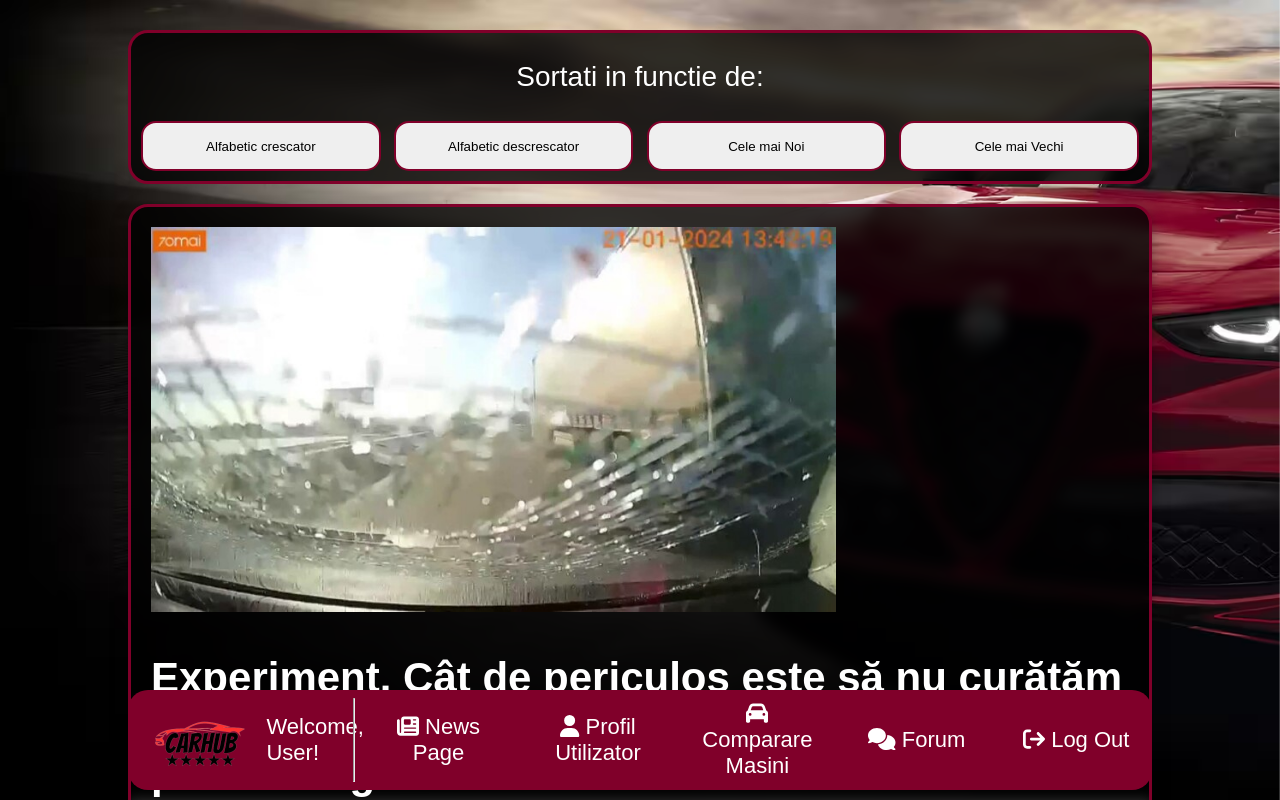
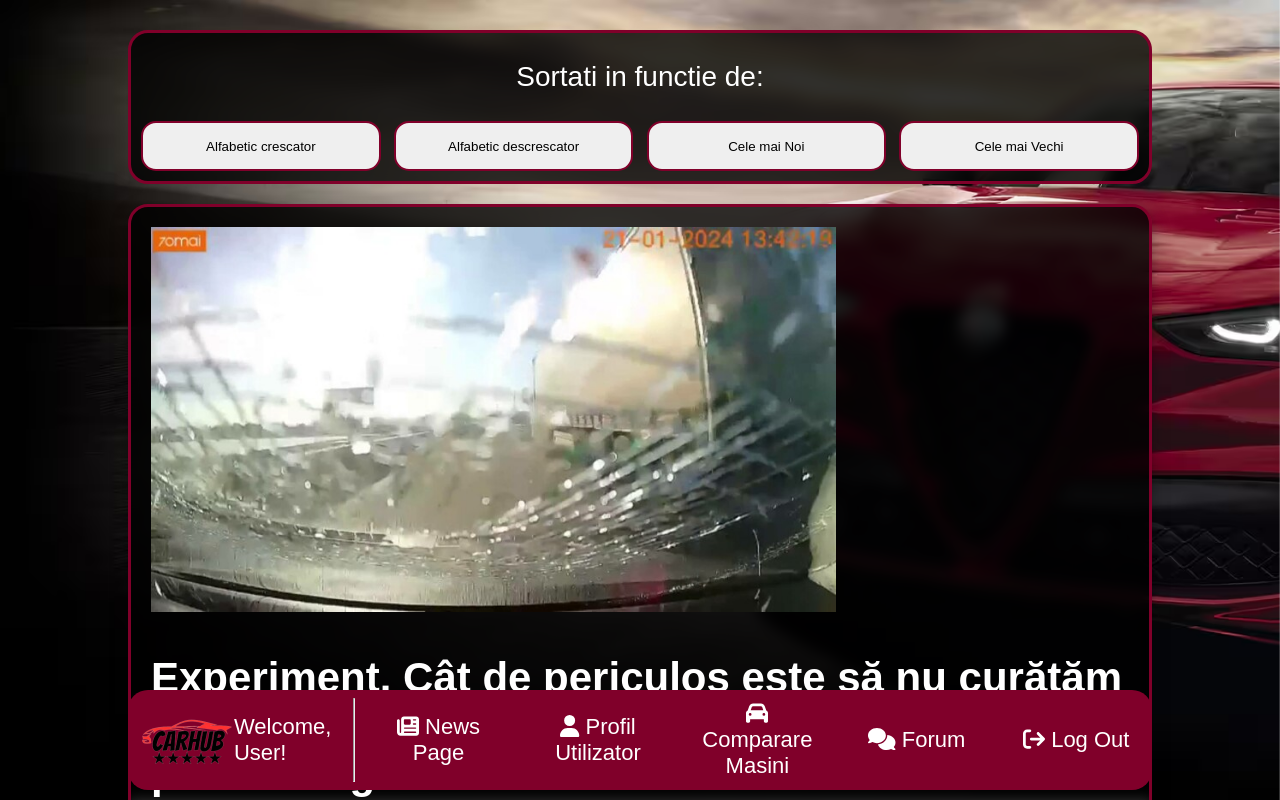
Before and after one commit to GelilFabian/Car_Hub, a Vue app: page /newsPage in a window 1280 px wide. Shown: the top 800 px of the page. Built offline with nearby package versions, Linux system fonts and the light colour scheme.

Commit message:
Nav schimbat

```diff
--- a/src/components/Sidenav.vue
+++ b/src/components/Sidenav.vue
@@ -53,7 +53,7 @@ export default {
 <template>
     <aside class="sidenav" :style="{ backgroundColor: getPageClass() }" v-if="showSidenav">
       <div class="logo-container">
-        <img src="../assets/logo2.jpg" alt="CarHub">
+        <router-link to="/newsPage"><img src="../assets/logo2.jpg" alt="CarHub"></router-link>
         <p>Welcome, {{username}}!</p>
       </div>
       <hr>
@@ -99,7 +99,10 @@ export default {
   display:flex;
   align-items: center;
 }
-.sidenav a {
+.logo-container a{
+  width:40%;
+}
+.link-container a {
   padding: 6px 8px 6px 16px;
   text-decoration: none;
   font-size: 22px;
--- a/src/views/NewsPage.vue
+++ b/src/views/NewsPage.vue
@@ -147,8 +147,8 @@ button:hover{
     width:100%;
   }
   button {
-    width:48%;
-    margin-bottom:10px;
+    width:45%;
+    margin:0 2.5% 10px 2.5%;
   }
   .main{
     padding:15px;
@@ -158,5 +158,8 @@ button:hover{
   .card{
     width:100%;
   }
+  .button-area{
+    display:inline-block;
+  }
 }
 </style>
```
